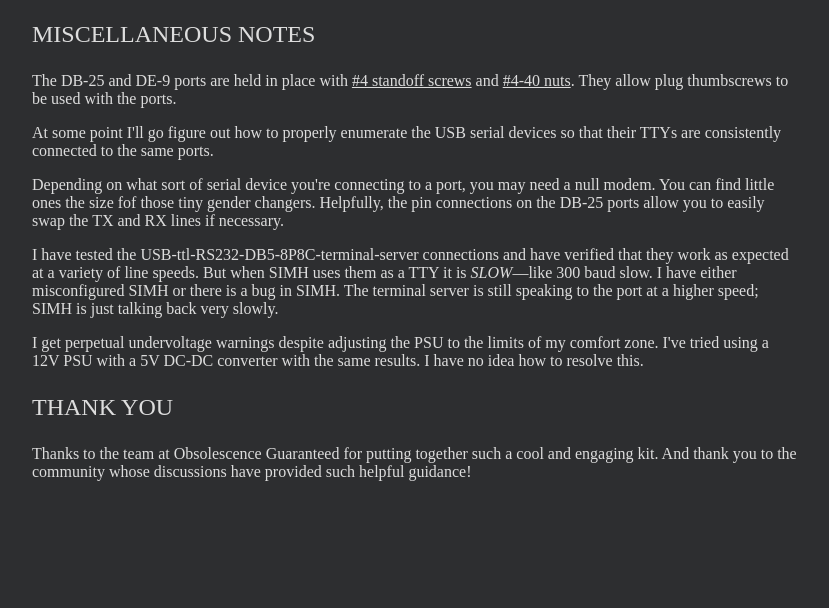
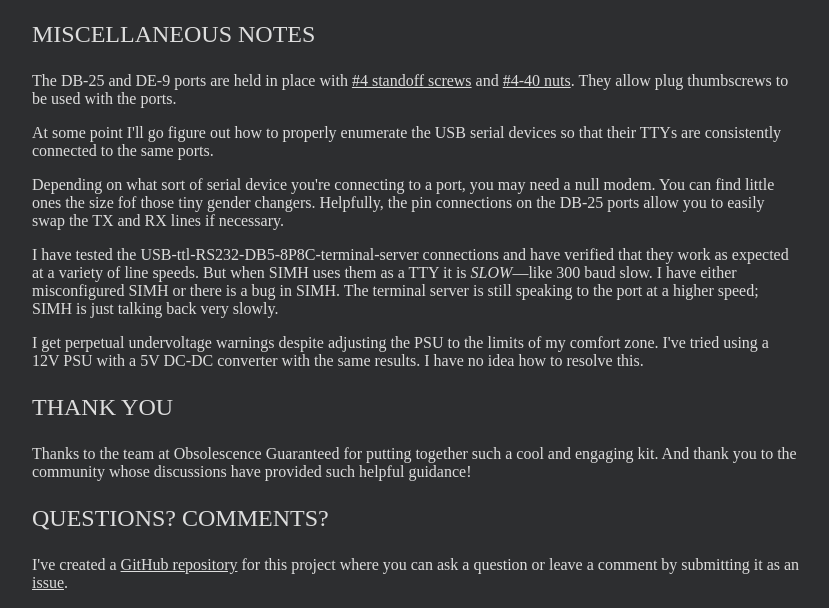
Before and after one commit to daveriesz/PiDP-11, a plain HTML site: page docs/index.html in a window 1280 px wide. Shown: the part 7337-7945 px from the top of the page, without its empty margins (224-1053 px from the left). Before the commit the page ends 7834 px from the top, so only its background shows below. Drawn offline with Linux system fonts and the light colour scheme.

Commit message:
added questions/comments

```diff
--- a/docs/index.html
+++ b/docs/index.html
@@ -430,5 +430,12 @@
 a cool and engaging kit.  And thank you to the community whose discussions
 have provided such helpful guidance!</p>
 
+<p class="p2">QUESTIONS?  COMMENTS?</p>
+
+<p>I've created a <a href="https://github.com/daveriesz/PiDP-11" class="a2" target="_blank" rel="noopener noreferrer">GitHub repository</a>
+for this project where you can ask a question or leave a comment by
+submitting it as an
+<a href="https://github.com/daveriesz/PiDP-11/issues" class="a2" target="_blank" rel="noopener noreferrer">issue</a>.</p>
+
 </body>
 </html>
```
